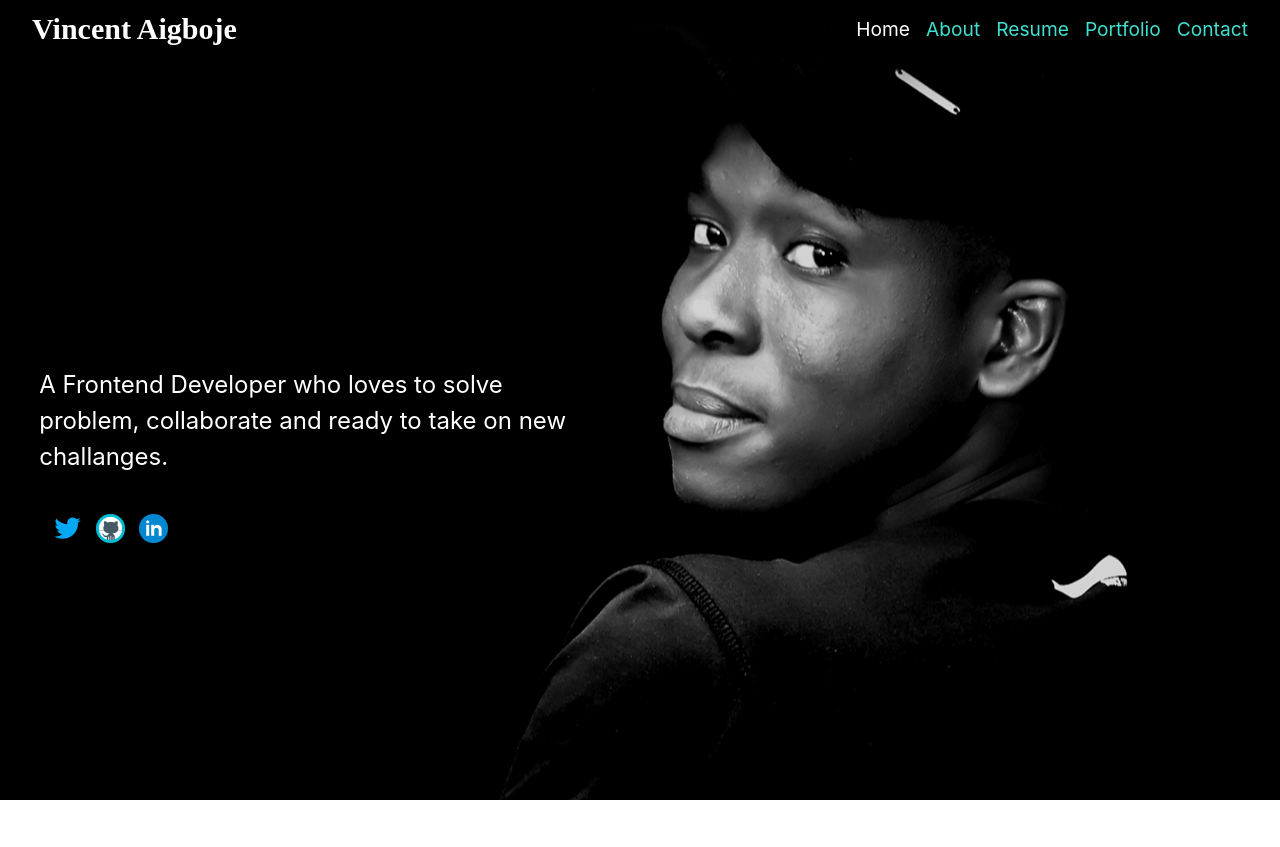
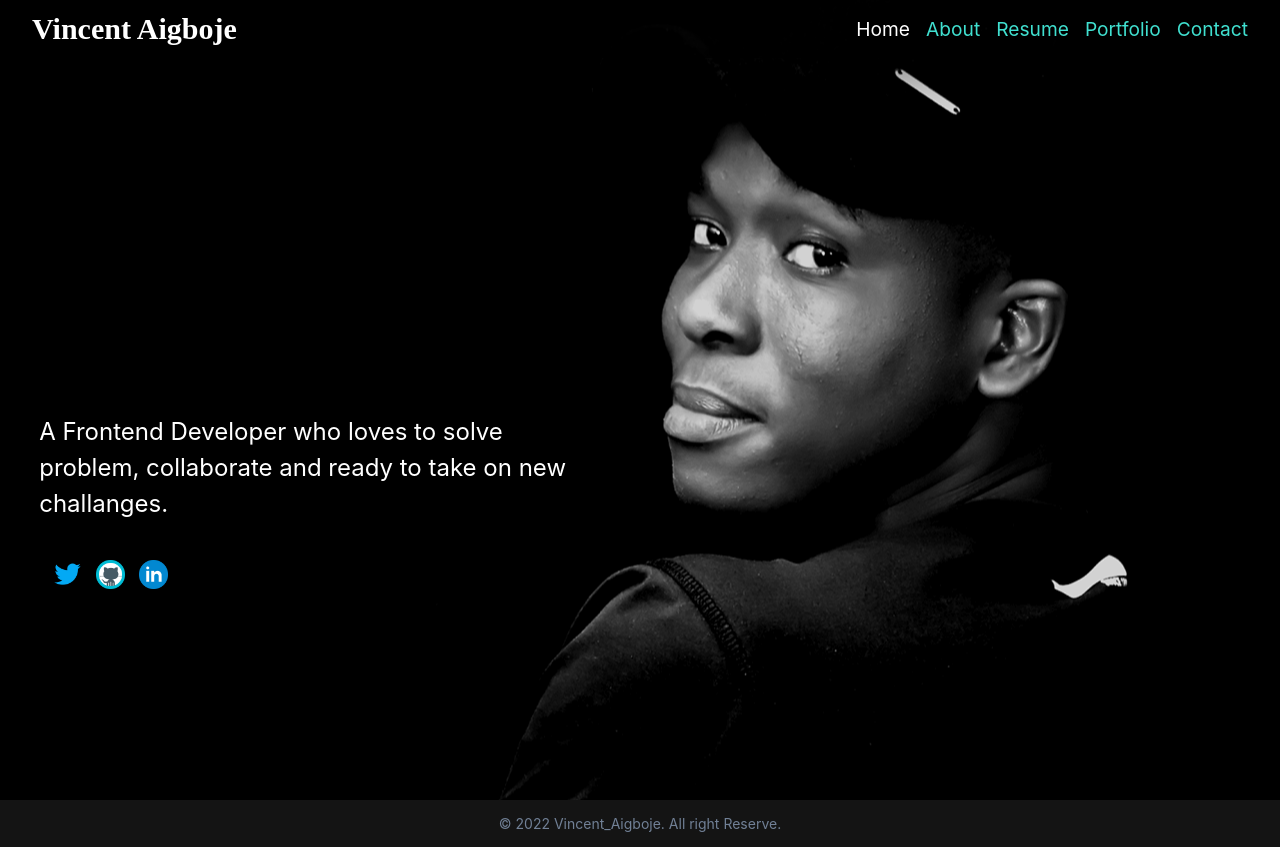
Before and after one commit to vince4559/portfolio, a React (Create React App) app: page / in a window 1280 px wide. Before the commit the page ends 800 px from the top, so only its background shows below. Built offline with nearby package versions, Linux system fonts and the light colour scheme.

Commit message:
footer added

```diff
--- a/src/components/Footer.jsx
+++ b/src/components/Footer.jsx
@@ -1,5 +1,12 @@
-import React from "react";
+import {  Text, VStack } from "@chakra-ui/react";
+
 
 export const Footer = () => {
-  return <div>Footer</div>;
+  return(
+  <VStack bg={'blackAlpha.900'} w={'100%'} minH={'fit-content'}>
+    <Text color={'gray.500'} p={'.8rem'} fontSize={'14px'}>
+     &copy; 2022 Vincent_Aigboje. All right Reserve.
+      </Text>
+  </VStack>
+  )
 };
--- a/src/components/SharedLayout.tsx
+++ b/src/components/SharedLayout.tsx
@@ -1,4 +1,5 @@
 import { Outlet } from 'react-router-dom'
+import { Footer } from './Footer';
 
 import { Navigation } from './Navigation';
 
@@ -7,7 +8,7 @@ export const SharedLayout = () => {
     <>
       <Navigation />
       <Outlet />
-
+     <Footer />
     </>
   )
 };
--- a/src/pages/About.tsx
+++ b/src/pages/About.tsx
@@ -5,7 +5,7 @@ import { AiOutlineCheck } from "react-icons/ai";
 
 export const About = () => {
   return(
-    <Box bg={'gray'} h={'100vh'}>
+    <Box bg={'gray'} h={'fit-content'}>
       <Box p={5} bg={'black'}>
       <Heading color={'gray.200'} mt={'5rem'} p={3} size={'lg'}>About Me___</Heading>
       <Heading textAlign={'center'} textColor={'green.500'} my={4} size={'lg'}>
```
